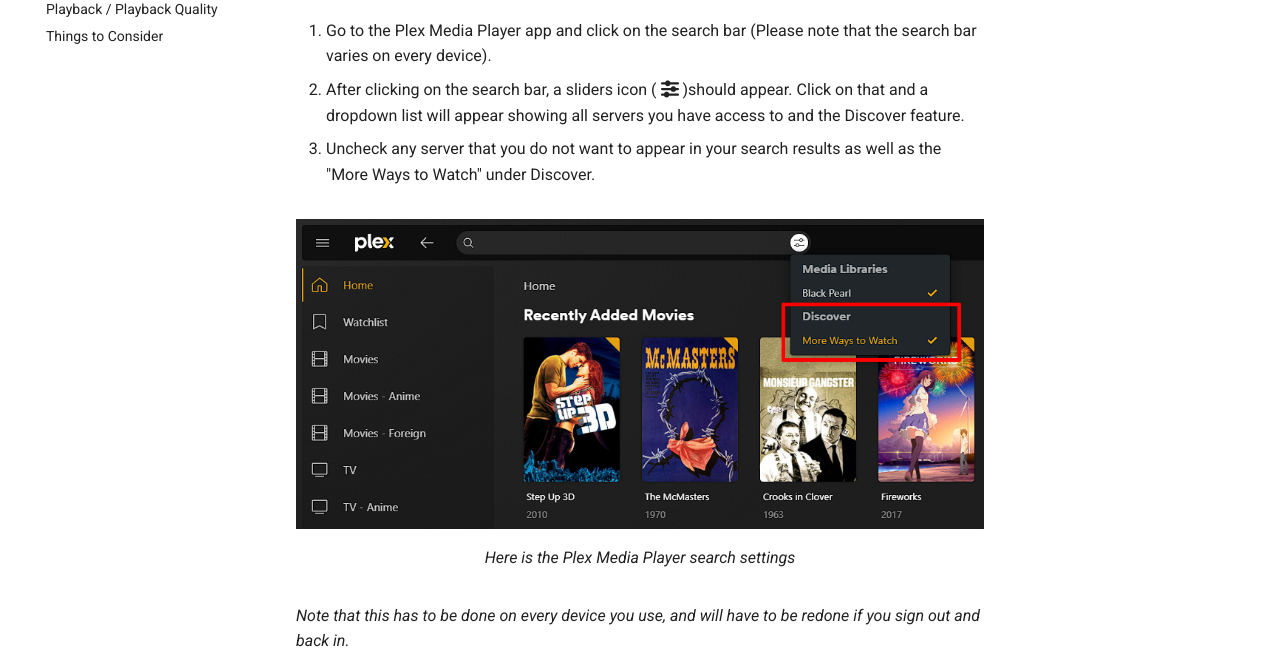
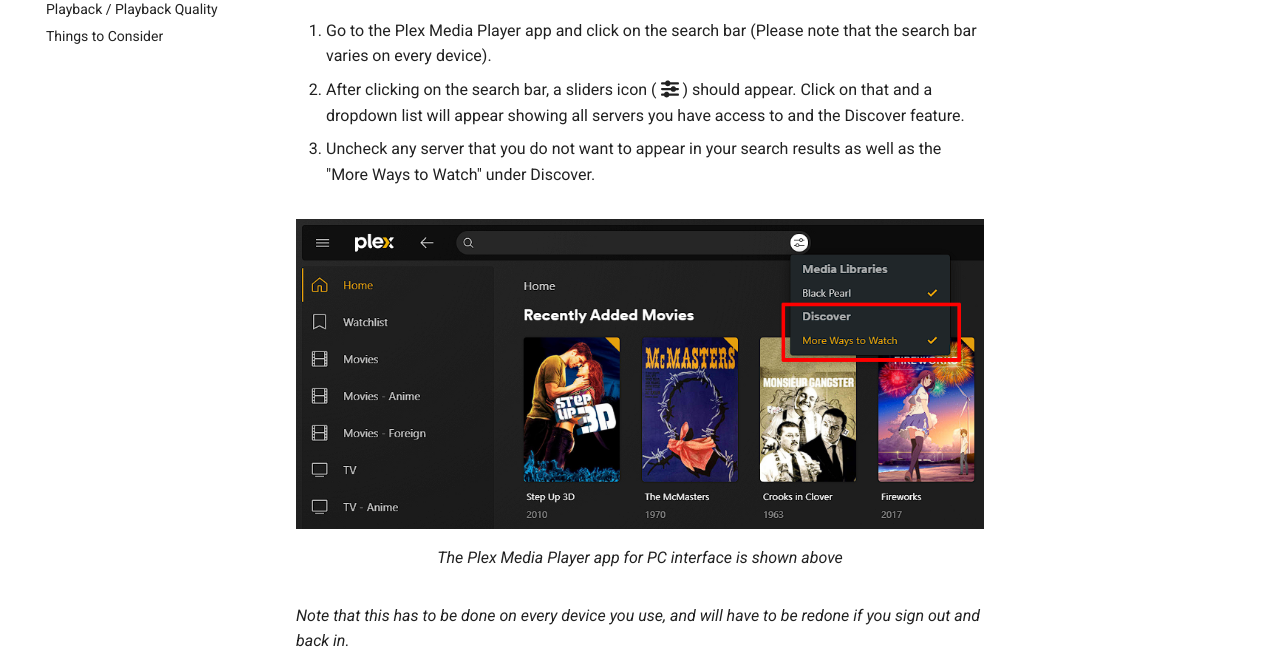
Before and after one commit to neomedia6989/docs-2, an MkDocs documentation site: the page built from docs/plex/libraries.md, in a window 1280 px wide and 900 px high, scrolled down 695 px. Shown: the part 180-836 px from the top of the window. Built offline with MkDocs 1.6.1 and Material for MkDocs 9.7.7, drawn with Linux system fonts in a browser that asks for light colours.

Commit message:
Update libraries.md

```diff
--- a/docs/plex/libraries.md
+++ b/docs/plex/libraries.md
@@ -11,12 +11,12 @@
 When you search for content in Plex, the Discover feature is used to find related content, which may include content that is not currently available to you. To ensure that only content that you have access to is displayed in search results, we recommend turning off the Discover feature while searching.[^2]
 
 1. Go to the Plex Media Player app and click on the search bar (Please note that the search bar varies on every device).
-2. After clicking on the search bar, a sliders icon ( :fontawesome-solid-sliders: )should appear. Click on that and a dropdown list will appear showing all servers you have access to and the Discover feature.
+2. After clicking on the search bar, a sliders icon ( :fontawesome-solid-sliders: ) should appear. Click on that and a dropdown list will appear showing all servers you have access to and the Discover feature.
 3. Uncheck any server that you do not want to appear in your search results as well as the "More Ways to Watch" under Discover.
 
 <figure markdown>
 ![(../media/discover_search.png "Uncheck More Ways to Watch")](https://docs.blackbeard.media/media/discover_search.png){ width=750 }
-    <figcaption>Here is the Plex Media Player search settings</figcaption>
+    <figcaption>The Plex Media Player app for PC interface is shown above</figcaption>
 </figure>
 
 *Note that this has to be done on every device you use, and will have to be redone if you sign out and back in.*
```
